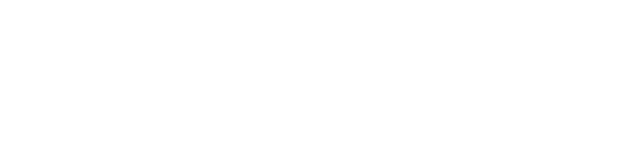
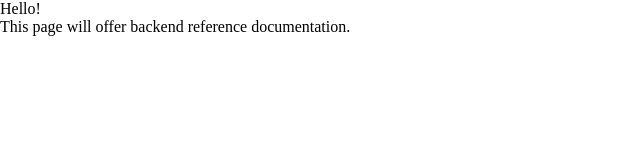
Before and after one commit to do2523/Software_Engineering, a plain HTML site: page backend/backend.html in a window 1280 px wide. Shown: the whole page, without its empty margins (0-640 px from the left). Drawn offline with Linux system fonts and the light colour scheme.

Commit message:
initial commit

```diff
--- a/backend/backend.css
+++ b/backend/backend.css
@@ -0,0 +1,5 @@
+* {
+  margin: 0;
+  padding: 0;
+  box-sizing: border-box;
+}
--- a/backend/backend.html
+++ b/backend/backend.html
@@ -0,0 +1,15 @@
+<!DOCTYPE html>
+<html lang="en">
+<head>
+  <meta charset="UTF-8">
+  <meta name="viewport" content="width=device-width, initial-scale=1.0">
+  <title>Backend Information</title>
+  <link rel="stylesheet" href="backend.css">
+</head>
+<body>
+  <header>Hello!</header>
+  <div id="intro">
+  </div>
+  <script src="backend.js"></script>
+</body>
+</html>
--- a/backend/backend.js
+++ b/backend/backend.js
@@ -0,0 +1,6 @@
+document.addEventListener("DOMContentLoaded", function(){
+  // globals
+  let ph = document.getElementById("intro");
+
+  ph.innerHTML = "This page will offer backend reference documentation.";
+});
--- a/frontend/frontend.css
+++ b/frontend/frontend.css
@@ -0,0 +1,5 @@
+* {
+  margin: 0;
+  padding: 0;
+  box-sizing: border-box;
+}
--- a/style.css
+++ b/style.css
@@ -0,0 +1,5 @@
+* {
+  margin: 0;
+  padding: 0;
+  box-sizing: border-box;
+}
```
Also changed, not shown: frontend/frontend.html (+13 -0 lines), index.html (+2 -1 lines).
